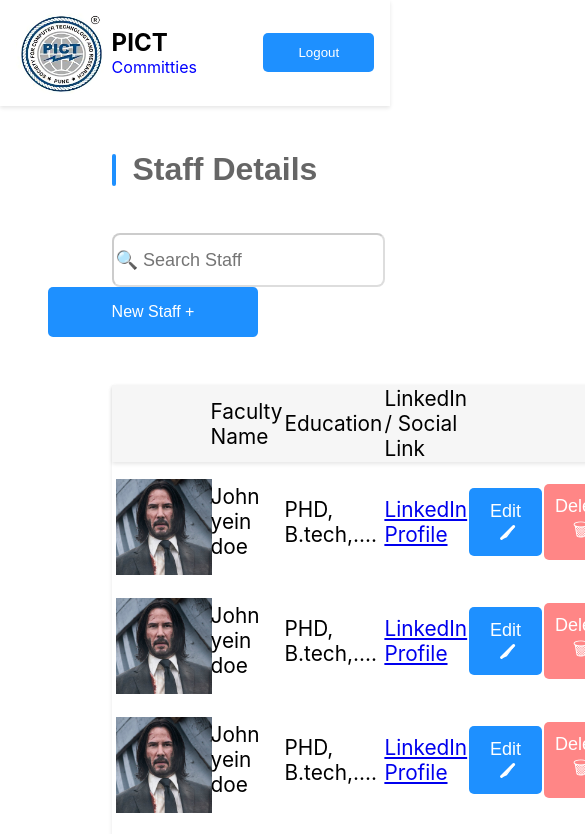
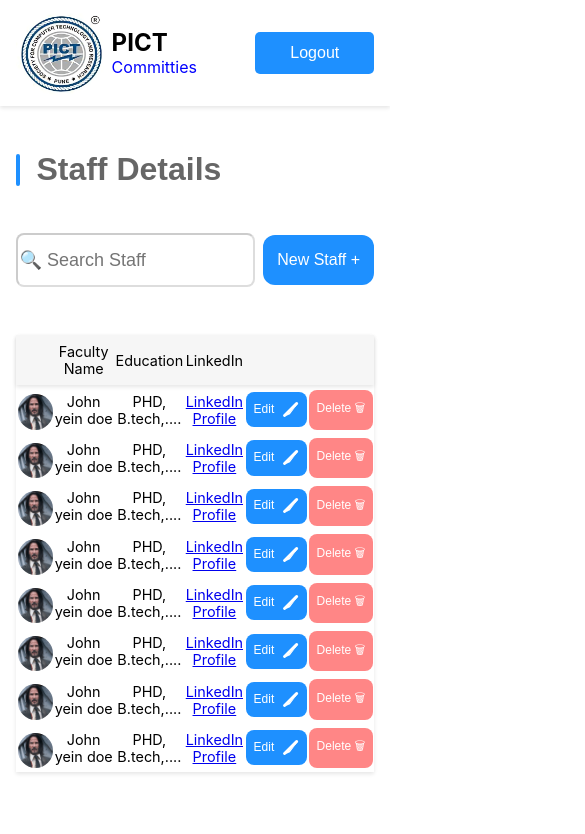
Before and after one commit to Mitalijayale/inhouse-project, a React (Create React App) app: page /addstaff in a window 390 px wide. Shown: the top 834 px of the page, 585 px wide, since content can reach past the window. Built offline with nearby package versions, Linux system fonts and the light colour scheme.

Commit message:
all structural and responsiveness done final touches need to be done

```diff
--- a/src/components/AddStaffDetails/AddStaffDetails.css
+++ b/src/components/AddStaffDetails/AddStaffDetails.css
@@ -1,113 +1,153 @@
-.title{
-    margin-top:1.5rem;
+.title {
+    margin-top: 1.5rem;
     display: flex;
-    margin-bottom:1.5rem;
+    margin-bottom: 1.5rem;
 }
 
-.blank{
-    margin-top:1.5rem;
+.blank {
+    margin-top: 1.5rem;
     background-color: #1e90ff;
     border-radius: 5px;
-    width:0.3rem;
-    height:2rem;
-    margin-left:6rem;
+    width: 0.3rem;
+    height: 2rem;
 }
 
-h1{
-    font-family:sans-serif;
+.title h1 {
+    font-family: sans-serif;
     margin-left: 1rem;
-    color: rgba(0,0,0,0.6);
+    color: rgba(0, 0, 0, 0.6);
 }
 
-.searchStaff,.facultyNameAdd,.facultyEducationAdd,.facultySocialAdd,.facultyImageAdd {
-    height: 3rem;
-    font-size: 18px;
-    border-color: rgba(0,0,0,0.2);
-    border-radius: 8px;
+#searchStaffRow {
+    display: flex;
+    flex-wrap: wrap;
+    align-items: center;
 }
 
-.searchStaff{
-    margin-left: 6rem;
-    width: 74%;
+.searchStaff {
+    flex: 1;
+    width: calc(100% - 150px);
 }
 
-.addStaffBtn,.cancelAddBtn {
+.addStaffBtn {
+    margin-left: 0.5rem;
+}
+
+.addStaffBtn,
+.cancelAddBtn,
+.saveAddBtn {
     color: white;
     font-size: 16px;
     border: none;
-    border-radius: 5px;
-    padding: 1rem 4rem;
-    margin-left: 2rem;
+    border-radius: 12px;
+    padding: 1rem 4%;
+    background-color: #1e90ff;
 }
 
-.facultyNameAdd{
-    width: 28rem;
+.cancelAddBtn {
+    background-color: #ff8686;
+    margin-left: 1%;
 }
 
-.facultyEducationAdd{
-    width: 22rem;
+.saveAddBtn{
+    margin-left: 1%;
+    background-color: #53c924;
 }
 
-.facultySocialAdd{
-    width: 15rem;
+.saveAddBtn:hover{
+    background-color: #3d8f1d;
 }
 
-#imageUploadInput{
+.facultyImageAdd {
+    width: 9%;
+}
+
+
+
+.facultyImageAdd label {
+    display: flex;
+    background-color: white;
+    border: 2px solid rgba(0, 0, 0, 0.2);
+    padding: 0.8rem 1.5rem;
+    border-radius: 8px;
+    cursor: pointer;
+    font-size: 18px;
+
+}
+
+.facultyImageAdd label:hover {
+    background-color: rgba(22, 22, 22, 0.1);
+    border-color: rgba(0, 0, 0, 0.3);
+}
+
+.input-hidden {
+    display: none;
+}
+
+.facultyNameAdd {
+    width: 28%;
+}
+
+.facultyEducationAdd {
+    width: 22%;
+}
+
+.facultySocialAdd {
+    width: 15%;
+}
+
+#imageUploadInput {
     width: 10px;
 }
 
-.facultyNameAdd,.facultyEducationAdd,.facultySocialAdd{
+.facultyNameAdd,
+.facultyEducationAdd,
+.facultySocialAdd {
     text-align: center;
-    margin-left: 1rem;
+    margin-left: 1%;
 }
-
-.facultyImageAdd{
-    margin-left:3rem;
-    width: 8rem;
-    height: 3rem;
-    color: transparent;
-}
-
-.addStaffBtn{
-    background-color: #1e90ff;
-}
-
-.cancelAddBtn{
-    background-color: #ff8686;
-  }
 
 .addStaffBtn:hover {
     background-color: #1973cc;
 }
 
-.addFaculty{
-    margin-top:1.5rem;
-    margin-bottom:1.5rem;
-    margin-left: 6rem;
+.addFaculty {
+    display: flex;
+    flex-direction: row;
+    margin-top: 1.5rem;
+    margin-bottom: 1.5rem;
 }
 
-table{
-    margin-left:6rem;
-    width:89%;
+.searchStaff,
+.facultyNameAdd,
+.facultyEducationAdd,
+.facultySocialAdd{
+    height: 3rem;
+    font-size: 18px;
+    border-color: rgba(0, 0, 0, 0.2);
+    border-radius: 8px;
+}
+
+table {
+    width: 100%;
     box-shadow: 0px 2px 4px rgba(5, 0, 0, 0.1);
     border-collapse: collapse;
 }
 
-th{
+th {
     font-weight: 400;
     font-size: 1.3rem;
     height: 3rem;
     text-align: left;
-
 }
 
-.columnHeading{
-    background-color:#f6f6f6;
+.columnHeading {
+    background-color: #f6f6f6;
     box-shadow: 0px 2px 4px rgba(5, 0, 0, 0.1);
 }
 
 .cancelAddBtn:hover {
-  background-color: #d66262;
+    background-color: #d66262;
 }
 
 .addFaculty {
@@ -126,3 +166,23 @@ th{
     color: #888;
     font-size: 1.5rem;
 }
+
+@media screen and (max-width: 768px) {
+    .addFaculty {
+        flex-wrap: wrap;
+    }
+
+    .addFaculty > * {
+        flex: 1 1 100%;
+        margin-bottom: 0.5rem;
+    }
+
+    .addFaculty.open {
+        max-height: unset;
+    }
+
+    .columnHeading th{
+        font-size: 0.9rem;
+        text-align:center;
+    }
+}
--- a/src/components/AddStaffDetails/AddStaffDetails.jsx
+++ b/src/components/AddStaffDetails/AddStaffDetails.jsx
@@ -16,16 +16,22 @@ function StaffDetails() {
                 <div className="blank" />
                 <h1>Staff Details</h1>
             </div>
-            <div >
+            <div id="searchStaffRow">
                 <input type="text" className="searchStaff" placeholder="&#x1F50D; Search Staff" />
                 <button className="addStaffBtn" onClick={toggleAddFaculty}>New Staff +</button>
             </div>
 
             <div className={`addFaculty ${showAddFaculty ? 'open' : ''}`}>
-                <input type="file" accept=".png, .jpg, .jpeg" className="facultyImageAdd" />
+                <div className="facultyImageAdd">
+                    <input type="file" id="fileInput" className="input-hidden" />
+                    <label htmlFor="fileInput">
+                    <span>Image ⬆️</span>
+                    </label>
+                </div>
                 <input type="text" className="facultyNameAdd" placeholder="Enter faculty name" />
                 <input type="text" className="facultyEducationAdd" placeholder="Enter faculty education / caption" />
                 <input type="text" className="facultySocialAdd" placeholder="social link" />
+                <button className="saveAddBtn" onClick={toggleAddFaculty}>Save</button>
                 <button className="cancelAddBtn" onClick={toggleAddFaculty}>Cancel</button>
             </div>
 
@@ -36,7 +42,7 @@ function StaffDetails() {
                             <th></th>
                             <th>Faculty Name</th>
                             <th>Education</th>
-                            <th>LinkedIn / Social Link</th>
+                            <th>LinkedIn</th>
                             <th></th>
                             <th></th>
                         </tr>
--- a/src/components/CreateCommitteeForm/CreateCommitteeForm.css
+++ b/src/components/CreateCommitteeForm/CreateCommitteeForm.css
@@ -17,7 +17,7 @@
     background-color:#F2F2F2;
 }
 
-.rowMain{
+.rowMain,.rowMain1{
     display: flex;
     margin-left: 2rem;
     margin-top: 2rem;
@@ -91,7 +91,6 @@
 #row5 select{
   width: 85%;
 }
-
 
 #row6 button{
   margin-top:1rem;
@@ -230,7 +229,7 @@
       width:100%;
     }
 
-    .rowMain {
+    .rowMain,.rowMain1 {
       flex-direction: column;
     }
 
--- a/src/components/CreateCommitteeForm/CreateCommitteeForm.jsx
+++ b/src/components/CreateCommitteeForm/CreateCommitteeForm.jsx
@@ -5,7 +5,7 @@ function CreateCommitteeForm() {
   return (
     <div className="container">
       <form className="committeeForm">
-        <div className="rowMain">
+        <div className="rowMain1">
           <div id="row1">
             <label id="comLab">Name of the committee</label>
             <br />
--- a/src/components/Header/Header.css
+++ b/src/components/Header/Header.css
@@ -18,6 +18,7 @@ img {
 }
 
 .logoutBtn {
+    font-size: 16px;
     color: white;
     background-color: #1e90ff;
     border: none;
@@ -30,11 +31,11 @@ img {
     background-color: #1973cc;
 }
 
-h2 {
+.content h2 {
     margin: 0;
 }
 
-p {
+.content p {
     color: blue;
     margin: 0;
 }
--- a/src/components/MiniComponents/StaffInfoRow/StaffInfoRow.css
+++ b/src/components/MiniComponents/StaffInfoRow/StaffInfoRow.css
@@ -1,21 +1,24 @@
 td img {
-  margin-top: 1rem;
-  /* border-radius: 50px; */
+  margin-top: 0.5rem;
+  max-width: 100%;
+  height: auto;
+  border-radius: 50%;
 }
 
 .editBtn,
 .deleteBtn {
-  color: white;
-  font-size: 18px;
-  border: none;
-  border-radius: 5px;
-  margin: 0;
-  cursor: pointer;
+    color: white;
+    font-size: 16px;
+    border: none;
+    border-radius: 12px;
+    margin: 0;
+    cursor: pointer;
+    text-wrap: nowrap;
 }
 
 .editBtn {
   background-color: #1e90ff;
-  padding: 0.8rem 1.3rem;
+  padding: 1rem 2rem;
 }
 
 .editBtn:hover {
@@ -30,34 +33,68 @@ td img {
   margin-left: 5px;
 }
 
-
 .deleteBtn {
   background-color: #ff8686;
-  padding: 0.8rem 0.7rem;
+  padding: 1rem 2rem;
 }
 
 .deleteBtn:hover {
   background-color: #d66262;
 }
 
-td{
+td {
   font-size: 1.3rem;
-  /* border: 1px solid black;  */
+  /* border: 1px solid black; */
 }
 
-.col1{
-  width:10rem;
-}
-.col4{
-  text-align: left;
-  width:15rem;
+.col1 {
+  width: 7%;
 }
 
-.col2,.col3{
+.col4 {
   text-align: left;
-  width:18rem;
+  width: 15%;
 }
 
-.col5,.col6{
-  width:6rem;
+.col2,
+.col3 {
+  text-align: left;
+  width: 18%;
 }
+
+.col5,
+.col6 {
+  width: 6%;
+}
+
+@media screen and (max-width: 768px) {
+  .staffRow td {
+      font-size: 0.9rem;
+      margin-bottom: 1rem;
+      text-align: center;
+  }
+
+  .editBtn,
+  .deleteBtn {
+      font-size: 12px;
+      padding: 0.3rem 0.3rem;
+      text-wrap: nowrap;
+  }
+
+  .col1,.col3,.col4{
+    width: 17%;
+  }
+
+  .col2{
+    width: 19%;
+  }
+
+  .col5 button,.col6 button{
+    padding: 0.6rem 0.5rem;
+    border-radius: 8px;
+  }
+
+  .col5,.col6{
+    width: 15%;
+  }
+}
```
